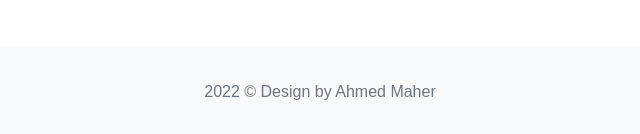
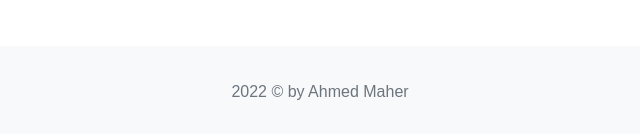
Before and after one commit to a11medma11er/Ahmed, a plain HTML site: page index.html in a window 1280 px wide. Shown: the part 4160-4294 px from the top of the page, 320-960 px from the left. Drawn offline with Linux system fonts and the light colour scheme; files whose address does not match are found by name; a web font is replaced by a local one.

Commit message:
Update index.html

```diff
--- a/index.html
+++ b/index.html
@@ -859,7 +859,7 @@
                 <div class="row pt-4 pb-4">
                     <div class="col-lg-12">
                         <div class="text-center">
-                            <p class="copy-rights text-muted mb-0">2022 &copy; Design by Ahmed Maher</p>
+                            <p class="copy-rights text-muted mb-0">2022 &copy; by Ahmed Maher</p>
                         </div>
                     </div>
                 </div>
```
